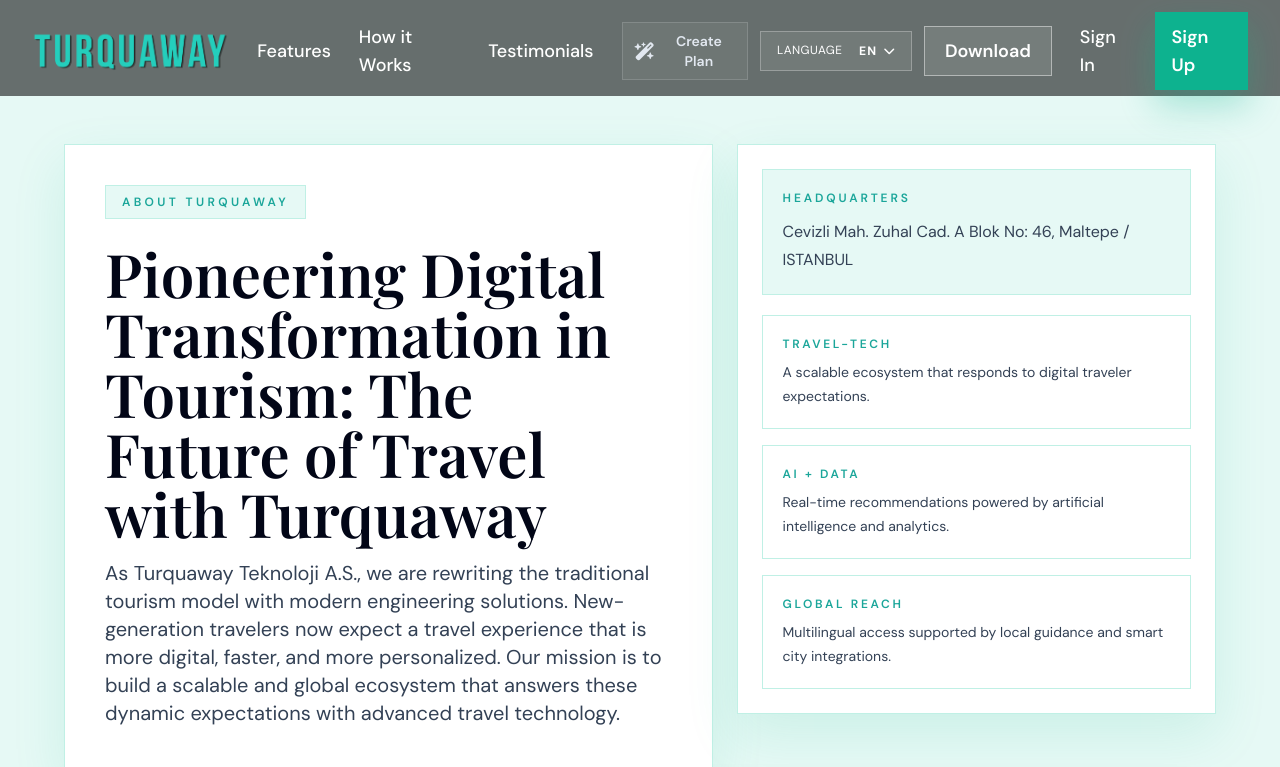
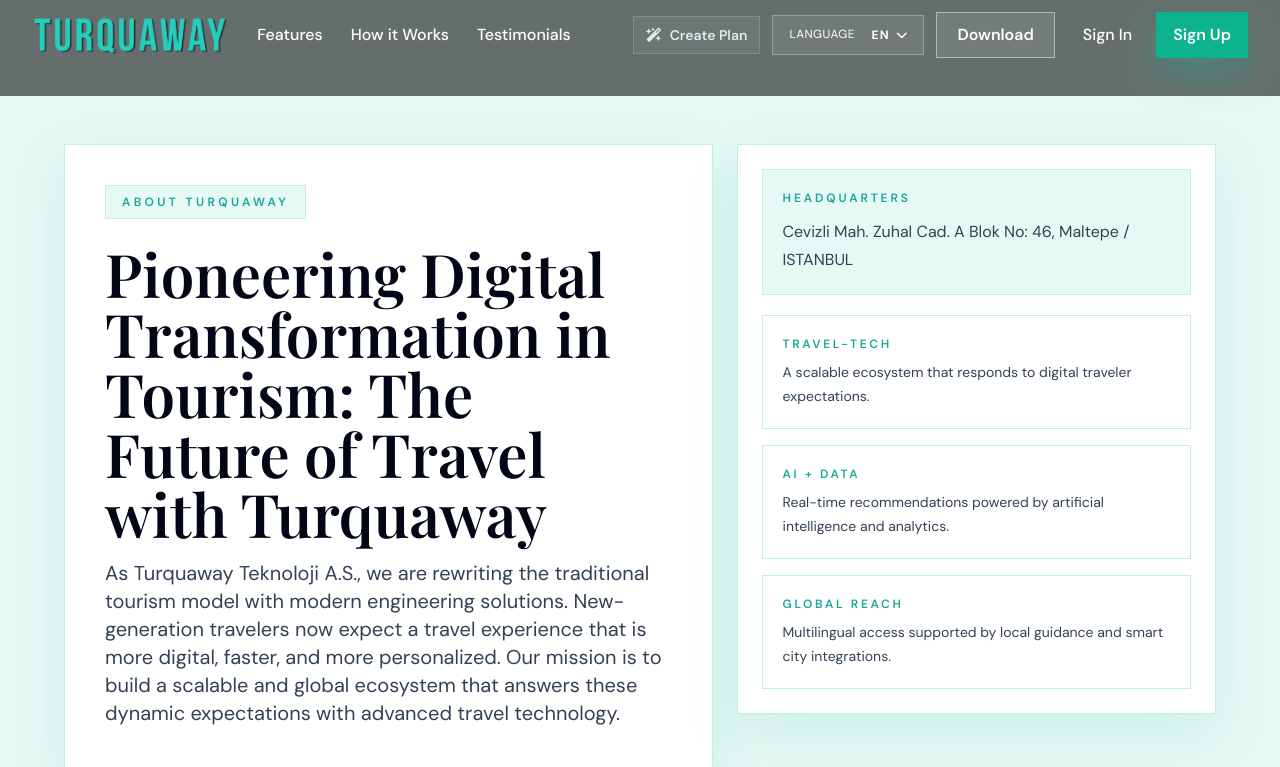
Before and after one commit to ankaforge/turquaway-backend, a Django app: page /about/ in a window 1280 px wide. Shown: the top 767 px of the page. Run offline with Django 4.2, Linux system fonts and the light colour scheme; data that the repository does not hold is empty; some libraries are stand-ins or nearby versions; some web fonts are replaced.

Commit message:
edt navbar

```diff
--- a/api/templates/landing/navbar.html
+++ b/api/templates/landing/navbar.html
@@ -2,7 +2,7 @@
 <!-- Navigation -->
 <nav id="main-nav"
   class="fixed inset-x-0 top-0 z-50 border-b border-white/10 bg-slate-950/75 backdrop-blur-xl transition-colors duration-300 h-24">
-  <div id="main-nav-shell" class="mx-auto flex w-full max-w-7xl items-center gap-4 px-4 py-4 transition-all duration-300 sm:px-6 lg:px-8">
+  <div id="main-nav-shell" class="mx-auto flex w-full items-center gap-4 px-4 py-4 transition-all duration-300 sm:px-6 lg:px-8">
     <!-- Logo -->
     <a href="{% url 'landing' %}" class="shrink-0 flex items-center">
       <img src="{% static 'landing/turquaway-logo.png' %}" alt="Turquaway" class="h-10 w-auto" />
@@ -10,11 +10,11 @@
 
     <!-- Desktop navigation -->
     <div class="hidden items-center gap-1 lg:flex">
-      <a href="/#features" class="px-3 py-2 text-lg font-medium text-slate-200 transition hover:bg-white/10 hover:text-white"
+      <a href="/#features" class="px-3 py-2 text-md font-medium text-slate-200 transition hover:bg-white/10 hover:text-white"
         data-i18n="navFeatures">Features</a>
-      <a href="/#how-it-works" class="px-3 py-2 text-lg font-medium text-slate-200 transition hover:bg-white/10 hover:text-white"
+      <a href="/#how-it-works" class="px-3 py-2 text-md font-medium text-slate-200 transition hover:bg-white/10 hover:text-white"
         data-i18n="navHowItWorks">How it Works</a>
-      <a href="/#testimonials" class="px-3 py-2 text-lg font-medium text-slate-200 transition hover:bg-white/10 hover:text-white"
+      <a href="/#testimonials" class="px-3 py-2 text-md font-medium text-slate-200 transition hover:bg-white/10 hover:text-white"
         data-i18n="navTestimonials">Testimonials</a>
     </div>
 
@@ -25,12 +25,12 @@
         type="button"
         class="hidden items-center gap-2 border border-lagoon-500/60 bg-white/5 px-4 py-2.5 text-sm font-semibold text-lagoon-300 transition hover:border-lagoon-400 hover:bg-lagoon-500 hover:text-slate-950 lg:inline-flex"
       >
-        <i class="fa-solid fa-wand-magic-sparkles text-lg"></i>
+        <i class="fa-solid fa-wand-magic-sparkles text-md"></i>
         <span data-i18n="navCreatePlan">Create Plan</span>
       </button>
 
       <!-- Language menu -->
-      <div class="language-menu" data-language-menu>
+      <div class="language-menub text-md" data-language-menu>
         <button id="language-menu-button" type="button" class="language-menu-trigger" aria-haspopup="listbox"
           aria-expanded="false" aria-controls="language-menu-list">
           <span class="language-menu-label" data-i18n="languageLabel">Language</span>
@@ -43,17 +43,17 @@
 
       <!-- Download -->
       <a href="{% url 'landing' %}#cta"
-        class="hidden items-center gap-2 border border-lagoon-500 bg-lagoon-500/10 px-5 py-2.5 text-lg font-semibold text-lagoon-300 transition hover:bg-lagoon-500 hover:text-slate-950 xl:inline-flex">
+        class="hidden items-center gap-2 border border-lagoon-500 bg-lagoon-500/10 px-5 py-2.5 text-md font-semibold text-lagoon-300 transition hover:bg-lagoon-500 hover:text-slate-950 xl:inline-flex">
         <span data-i18n="navDownload">Download</span>
       </a>
 
       <!-- Auth: guest (not logged in) -->
       <div id="nav-auth-guest" class="hidden items-center gap-2">
         <a href="/login/"
-          class="hidden px-4 py-2.5 text-lg font-medium text-slate-300 transition hover:text-white sm:inline-block"
+          class="hidden px-4 py-2.5 text-md font-medium text-slate-300 transition hover:text-white sm:inline-block"
           data-i18n="navSignIn">Sign In</a>
         <a href="/register/"
-          class="hidden items-center rounded-none border border-lagoon-500 bg-lagoon-500 px-4 py-2.5 text-lg font-semibold text-slate-950 shadow-glow transition hover:bg-lagoon-300 sm:inline-flex"
+          class="hidden items-center rounded-none border border-lagoon-500 bg-lagoon-500 px-4 py-2.5 text-md font-semibold text-slate-950 shadow-glow transition hover:bg-lagoon-300 sm:inline-flex"
           data-i18n="navSignUp">Sign Up</a>
       </div>
 
@@ -61,8 +61,8 @@
       <div id="nav-auth-user" class="hidden items-center gap-2">
         <div class="relative hidden sm:block">
           <button id="nav-user-menu-btn" type="button" aria-haspopup="menu" aria-expanded="false" aria-controls="nav-user-dropdown"
-            class="inline-flex items-center gap-3 rounded-none border border-white/20 bg-white/10 px-3 py-2.5 text-lg font-medium text-slate-200 transition hover:border-lagoon-500/40 hover:bg-white/20">
-            <span id="nav-user-initial" class="flex h-8 w-8 items-center justify-center border border-lagoon-500/60 bg-lagoon-500/15 text-lg font-semibold uppercase text-lagoon-200">U</span>
+            class="inline-flex items-center gap-3 rounded-none border border-white/20 bg-white/10 px-3 py-2.5 text-md font-medium text-slate-200 transition hover:border-lagoon-500/40 hover:bg-white/20">
+            <span id="nav-user-initial" class="flex h-8 w-8 items-center justify-center border border-lagoon-500/60 bg-lagoon-500/15 text-md font-semibold uppercase text-lagoon-200">U</span>
             <span id="nav-user-name"></span>
             <i class="fa-solid fa-chevron-down text-[11px] text-slate-400 transition duration-200" id="nav-user-menu-chevron"></i>
           </button>
```
